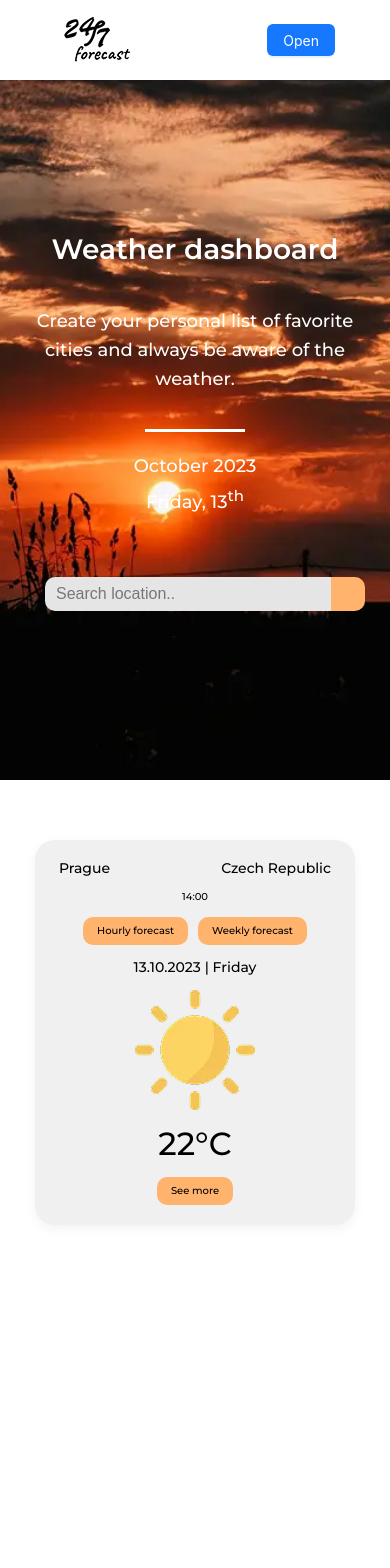
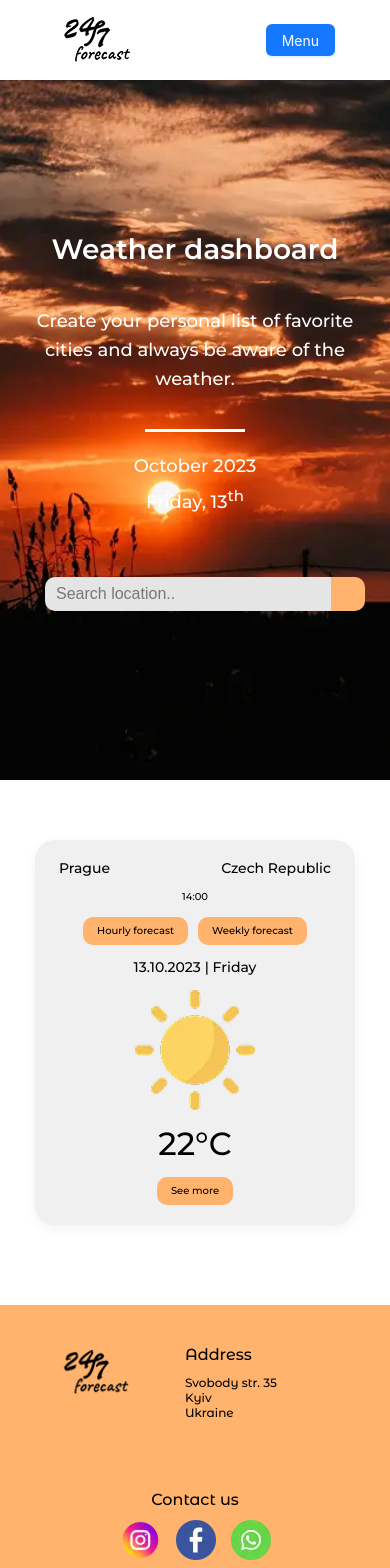
Before and after one commit to ZxcMimis/forecast, a React (Create React App) app: page / in a window 390 px wide. Shown: the top 1568 px of the page. Before the commit the page ends 1305 px from the top, so only its background shows below. Built offline with nearby package versions, Linux system fonts and the light colour scheme.

Commit message:
modal and full adaptive

```diff
--- a/src/App.js
+++ b/src/App.js
@@ -14,9 +14,9 @@ function App() {
       <Header />
       <Hero />
       <Weather />
-      {/* <Articles /> */}
-      {/* <Gallery /> */}
-      {/* <Footer /> */}
+      <Articles />
+      <Gallery />
+      <Footer />
 
     </div>
   );
--- a/src/Components/Articles/Articles.scss
+++ b/src/Components/Articles/Articles.scss
@@ -73,3 +73,9 @@
     }
 
 }
+
+@media screen and (max-width: 1200px) {
+    .articles{
+        display: none;
+    }
+}
--- a/src/Components/Footer/Footer.scss
+++ b/src/Components/Footer/Footer.scss
@@ -75,3 +75,95 @@
 
 
 }
+
+@media screen and (max-width: 1200px) {
+    .footer {
+
+        &__logo-box {
+            margin-left: 100px;
+        }
+    }
+}
+
+@media screen and (max-width: 800px) {
+    .footer {
+        height: auto;
+        padding-bottom: 20px;
+
+        &__box {
+            display: flex;
+            justify-content: space-around;
+            gap: 20px;
+            padding-left: 10px;
+            padding-right: 10px;
+            flex-wrap: nowrap;
+        }
+
+        &__logo-box {
+            margin-left: 0;
+        }
+
+        &__link-box {
+            flex: 0 1 auto;
+            align-items: flex-start;
+            margin-top: 0;
+        }
+
+        &__link-title {
+            text-align: left;
+        }
+
+        &__social-icons {
+            justify-content: flex-start;
+        }
+    }
+}
+
+@media screen and (max-width: 420px) {
+    .footer {
+        height: auto;
+        padding-bottom: 30px;
+
+        &__box {
+            flex-wrap: wrap;
+            justify-content: left;
+            padding-left: 20px;
+            padding-right: 20px;
+            gap: 50px;
+
+        }
+
+        &__logo-box {
+            margin-left: 0;
+            flex: 0 0 auto;
+        }
+
+        &__logo-a,
+        &__logo-img {
+            width: 80px;
+            height: auto;
+        }
+
+        &__addressa-box {
+            flex: 0 0 auto;
+        }
+
+
+        &__link-box {
+            flex: 1 1 100%;
+            display: flex;
+            flex-direction: column;
+            align-items: center;
+            text-align: center;
+            margin-top: 20px;
+        }
+
+        &__link-title {
+            text-align: center;
+        }
+
+        &__social-icons {
+            justify-content: center;
+        }
+    }
+}
--- a/src/Components/Gallery/Gallery.scss
+++ b/src/Components/Gallery/Gallery.scss
@@ -17,3 +17,10 @@
         text-align: left;
     }
 }
+
+
+@media screen and (max-width: 1200px) {
+    .gallery {
+        display: none;
+    }
+}
--- a/src/Components/Header/Header.jsx
+++ b/src/Components/Header/Header.jsx
@@ -2,49 +2,53 @@ import './Header.scss';
 import '../reset/reset.scss'
 import { Container } from '../Container/Container';
 import logo from "../../img/logo.png"
-import user from "../../img/user.png"
+import userImg from "../../img/user.png"
 import React, { useState } from 'react';
-import { Button, Drawer, theme } from 'antd';
+import { Button, Drawer, theme, Modal, message } from 'antd';
+
 export const Header = () => {
+    const [open, setOpen] = useState(false);
+    const [isModalOpen, setIsModalOpen] = useState(false);
+    const [formData, setFormData] = useState({
+        username: '',
+        email: '',
+        password: ''
+    });
 
-    const { token } = theme.useToken();
-    const [open, setOpen] = useState(false);
-    const showDrawer = () => {
-        setOpen(true);
-    };
-    const onClose = () => {
-        setOpen(false);
-    };
+    const showDrawer = () => setOpen(true);
+    const onClose = () => setOpen(false);
+
+    const showModal = () => setIsModalOpen(true);
+    const handleCancel = () => setIsModalOpen(false);
+
+
+
 
 
     return (
-
-        <header class="header">
+        <header className="header">
             <Container>
-                <div class="header__box">
-                    <a href="#" class="header__logo">
-                        <img src={logo} alt="#" />
+                <div className="header__box">
+                    <a href="#" className="header__logo">
+                        <img src={logo} alt="Logo" />
                     </a>
 
-                    <nav class="header__nav">
-                        <ul class="header__nav-list">
-                            <li class="header__nav-item"><a href="#" class="header__nav-link">Who we are</a></li>
-                            <li class="header__nav-item"><a href="#" class="header__nav-link">Contacts</a></li>
-                            <li class="header__nav-item"><a href="#" class="header__nav-link">Menu</a></li>
+                    <nav className="header__nav">
+                        <ul className="header__nav-list">
+                            <li className="header__nav-item"><a href="#" className="header__nav-link">Who we are</a></li>
+                            <li className="header__nav-item"><a href="#" className="header__nav-link">Contacts</a></li>
+                            <li className="header__nav-item"><a href="#" className="header__nav-link">Menu</a></li>
                         </ul>
                     </nav>
 
-                    <div class="header__user">
-                        <button class="header__sign-up-button">Sign Up</button>
-                        <img src={user} alt="#" />
+                    <div className="header__user">
+                        <button className="header__sign-up-button" onClick={showModal}>Sign Up</button>
+                        <img src={userImg} alt="User" />
                     </div>
 
-
-                    <div className='header__menu-box' >
+                    <div className='header__menu-box'>
                         <div>
-                            <Button type="primary" onClick={showDrawer}>
-                                Open
-                            </Button>
+                            <Button type="primary" onClick={showDrawer}>Menu</Button>
                         </div>
                         <Drawer
                             placement="right"
@@ -54,27 +58,74 @@ export const Header = () => {
                             getContainer={false}
                         >
                             <ul className='header__menu-list'>
-                                <li className="header__menu-item">
-                                    <a href="#" className="header__menu-link">Who we are</a>
-                                </li>
-                                <li className="header__menu-item">
-                                    <a href="#" className="header__menu-link">Contacts</a>
-                                </li>
-                                <li className="header__menu-item">
-                                    <a href="#" className="header__menu-link">Menu</a>
-                                </li>
+                                <li className="header__menu-item"><a href="#" className="header__menu-link">Who we are</a></li>
+                                <li className="header__menu-item"><a href="#" className="header__menu-link">Contacts</a></li>
+                                <li className="header__menu-item"><a href="#" className="header__menu-link">Menu</a></li>
                             </ul>
-
-                            <div class="header__user menu">
-                                <button class="header__sign-up-button menu">Sign Up</button>
-                                <img src={user} alt="#" />
+                            <div className="header__user menu">
+                                <button className="header__sign-up-button menu" onClick={() => { onClose(); showModal(); }}>Sign Up</button>
+                                <img src={userImg} alt="User" />
                             </div>
                         </Drawer>
                     </div>
-
                 </div>
             </Container>
+
+
+            <Modal
+                open={isModalOpen}
+                onCancel={handleCancel}
+                footer={null}
+                centered
+                width={450}
+                className="header__modal"
+            >
+                <form className="header__modal-form">
+                    <h2 className="header__modal-title">Sign up</h2>
+
+                    <div className="header__modal-group">
+                        <label className="header__modal-label">Username</label>
+                        <input
+                            type="text"
+                            name="username"
+                            className="header__modal-input"
+                            placeholder="Username"
+                            value={formData.username}
+                            required
+                        />
+                    </div>
+
+                    <div className="header__modal-group">
+                        <label className="header__modal-label">E-Mail</label>
+                        <input
+                            type="email"
+                            name="email"
+                            className="header__modal-input"
+                            placeholder="E-Mail"
+                            value={formData.email}
+                            required
+                        />
+                    </div>
+
+                    <div className="header__modal-group">
+                        <label className="header__modal-label">Password</label>
+                        <input
+                            type="password"
+                            name="password"
+                            className="header__modal-input"
+                            placeholder="Password"
+                            value={formData.password}
+                            required
+                        />
+                    </div>
+
+                    <button type="submit" className="header__modal-btn">Sign up</button>
+
+                    <p className="header__modal-footer">
+                        Already have an account? <a className='header__modal-footer-a' href="#">Log In</a>
+                    </p>
+                </form>
+            </Modal>
         </header>
-
     )
 }
--- a/src/Components/Header/Header.scss
+++ b/src/Components/Header/Header.scss
@@ -2,7 +2,6 @@
     background-color: #ffffff;
     box-shadow: 0 2px 4px rgba(0, 0, 0, 0.05);
     padding: 12px 0;
-
 
     &__box {
         display: flex;
@@ -17,8 +16,6 @@
         text-decoration: none;
         display: block;
     }
-
-
 
     &__nav {
         margin-right: auto;
@@ -41,7 +38,7 @@
         color: #444;
         font-size: 1em;
         padding: 5px 0;
-        transition: color 0s;
+        transition: color 0.2s;
     }
 
     &__nav-link:hover {
@@ -63,7 +60,7 @@
         font-size: 1em;
         cursor: pointer;
         font-weight: 500;
-        transition: background-color 0&__2s;
+        transition: background-color 0.2s;
     }
 
     &__sign-up-button:hover {
@@ -73,12 +70,10 @@
     &__menu-box {
         display: none;
     }
-
 }
 
-@media screen and (max-width: 769px) {
+@media screen and (max-width: 768px) {
     .header {
-
         &__nav {
             display: none;
         }
@@ -93,7 +88,6 @@
 
         &__menu-link {
             color: rgba(0, 0, 0, 1);
-
             font-family: Montserrat Alternates;
             font-size: 10px;
             font-weight: 500;
@@ -102,6 +96,96 @@
             text-align: left;
         }
     }
+}
+
+
+
+.header__modal {
+    .ant-modal-content {
+        border-radius: 20px;
+        padding: 30px;
+        width: 530px;
+        height: 534px;
+    }
+}
+
+.header__modal-form {
+    display: flex;
+    flex-direction: column;
+    gap: 20px;
+}
+
+.header__modal-title {
+    font-size: 28px;
+    font-weight: 700;
+    text-align: center;
+    margin-bottom: 10px;
+    color: #000;
+}
+
+.header__modal-group {
+    display: flex;
+    flex-direction: column;
+    gap: 8px;
+}
+
+.header__modal-label {
+    font-size: 14px;
+    font-weight: 600;
+    color: #000;
+    margin-left: 5px;
+    text-align: left;
+}
+
+.header__modal-input {
+    width: 440px;
+    padding: 12px 15px;
+    border-radius: 10px;
+    border: none;
+    background-color: #E6E6E6;
+    font-size: 14px;
+    outline: none;
+    color: #333;
+    align-items: center;
+
+    &::placeholder {
+        color: #999;
+    }
+
+    &:focus {
+        box-shadow: 0 0 0 2px rgba(255, 160, 81, 0.5);
+    }
+}
+
+.header__modal-btn {
+    margin-top: 20px;
+    background-color: #FFB067;
+    color: #333;
+    border: none;
+    border-radius: 12px;
+    padding: 12px;
+    font-size: 16px;
+    font-weight: 600;
+    cursor: pointer;
+    transition: background 0.3s;
+    width: 140px;
+    align-self: center;
+
+    &:hover {
+        background-color: #ff9f47;
+    }
+}
+
+.header__modal-footer {
+    text-align: center;
+    font-size: 12px;
+    margin-top: 10px;
 
 
 }
+
+.header__modal-footer-a {
+    color: #000;
+    font-weight: bold;
+    text-decoration: underline;
+}
--- a/src/Components/Weather/Weather.scss
+++ b/src/Components/Weather/Weather.scss
@@ -141,6 +141,16 @@
     align-items: center;
 }
 
+@media screen and (max-width: 1200px) {
+    .weather {
+
+
+        &__card{
+            width: 320px;
+        }
+    }
+}
+
 
 @media screen and (max-width: 800px) {
     .weather {
```
